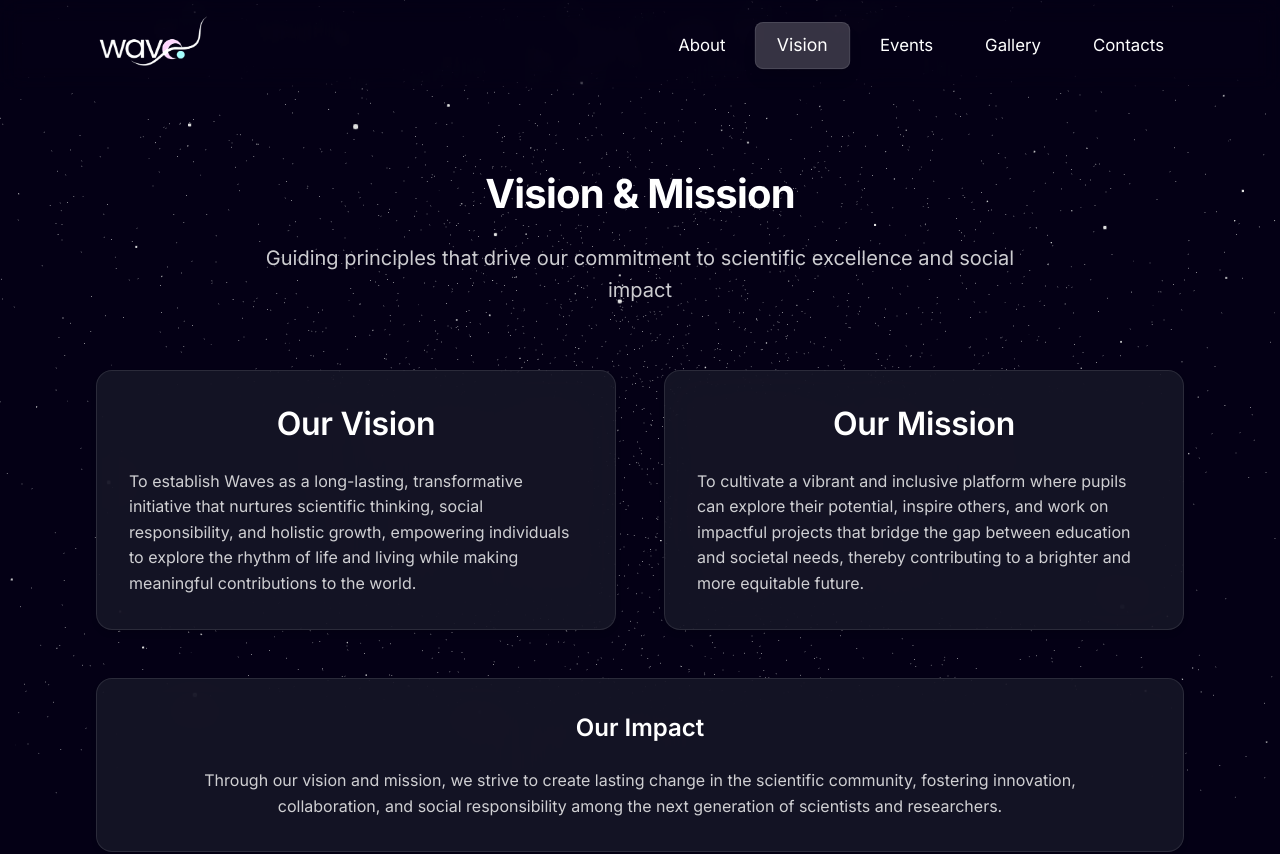
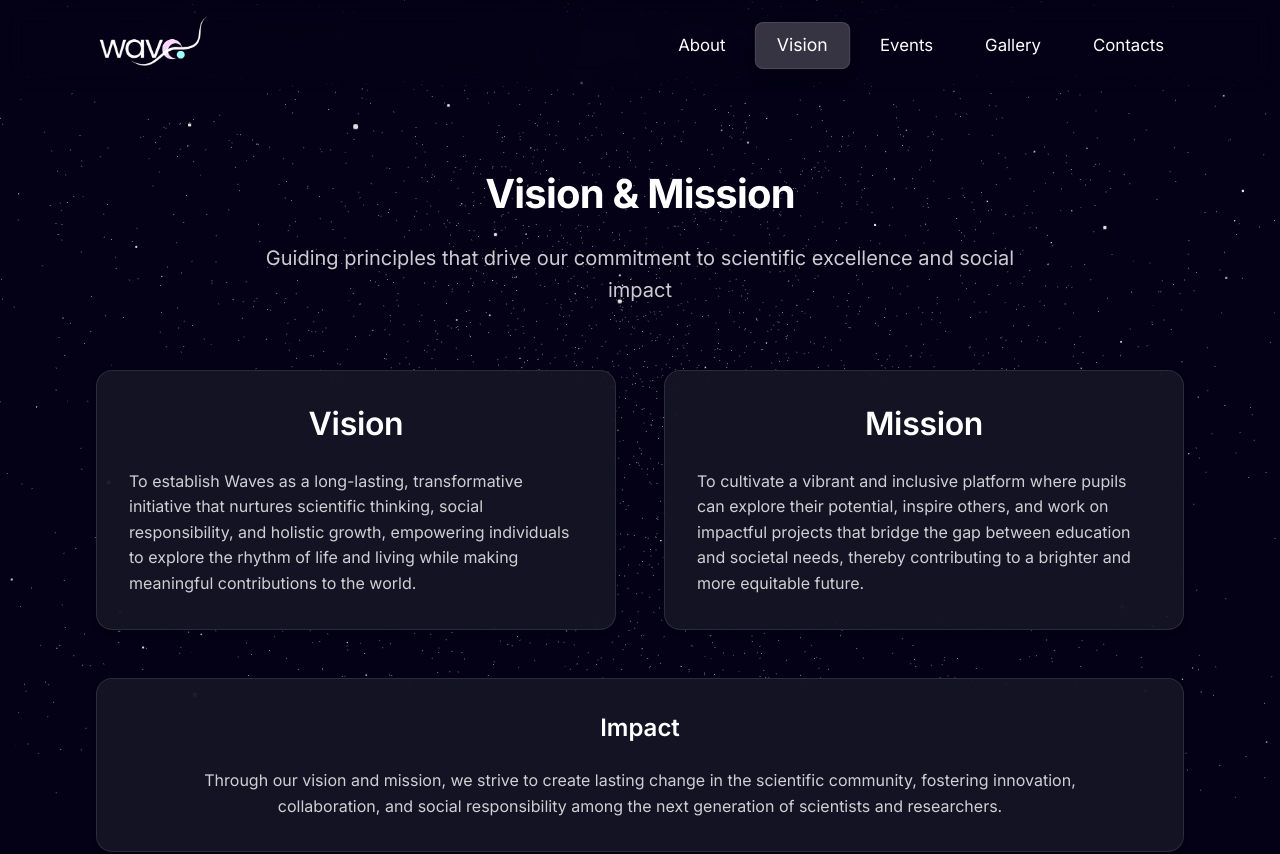
Before and after one commit to KingShivamX/WavesMit, a React (Vite) app in the folder frontend/: page /vision in a window 1280 px wide. Shown: the top 854 px of the page. Built offline with nearby package versions, Linux system fonts and the light colour scheme.

Commit message:
Update Vision.jsx

```diff
--- a/frontend/src/pages/Vision.jsx
+++ b/frontend/src/pages/Vision.jsx
@@ -16,7 +16,7 @@ const Vision = () => {
                 <div className="grid lg:grid-cols-2 gap-8 lg:gap-12 mb-12">
                     <section className="card">
                         <h2 className="heading-2 mb-6 text-center">
-                            Our Vision
+                            Vision
                         </h2>
                         <p className="body-regular leading-relaxed">
                             To establish Waves as a long-lasting, transformative
@@ -29,7 +29,7 @@ const Vision = () => {
 
                     <section className="card">
                         <h2 className="heading-2 mb-6 text-center">
-                            Our Mission
+                            Mission
                         </h2>
                         <p className="body-regular leading-relaxed">
                             To cultivate a vibrant and inclusive platform where
@@ -43,7 +43,7 @@ const Vision = () => {
                 </div>
 
                 <div className="card text-center">
-                    <h3 className="heading-3 mb-6">Our Impact</h3>
+                    <h3 className="heading-3 mb-6">Impact</h3>
                     <p className="body-regular leading-relaxed max-w-4xl mx-auto">
                         Through our vision and mission, we strive to create
                         lasting change in the scientific community, fostering
```
